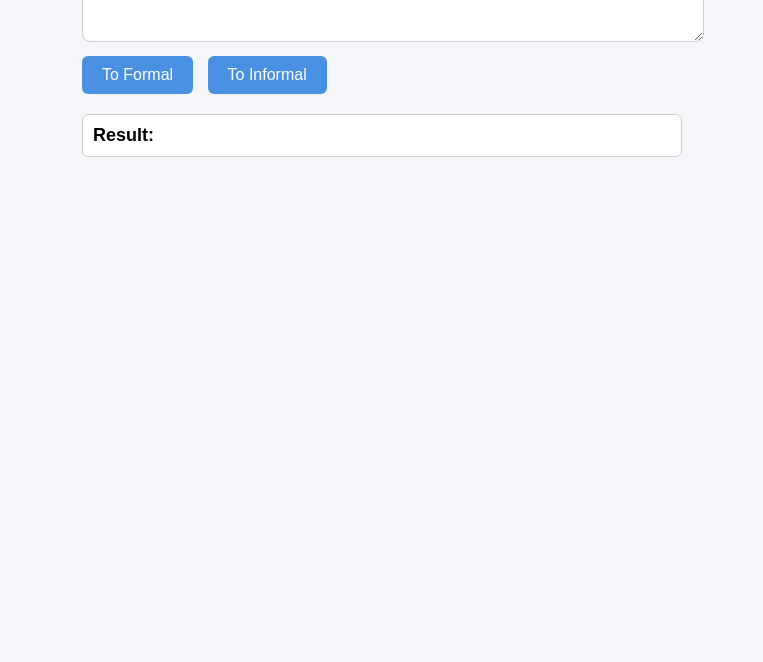
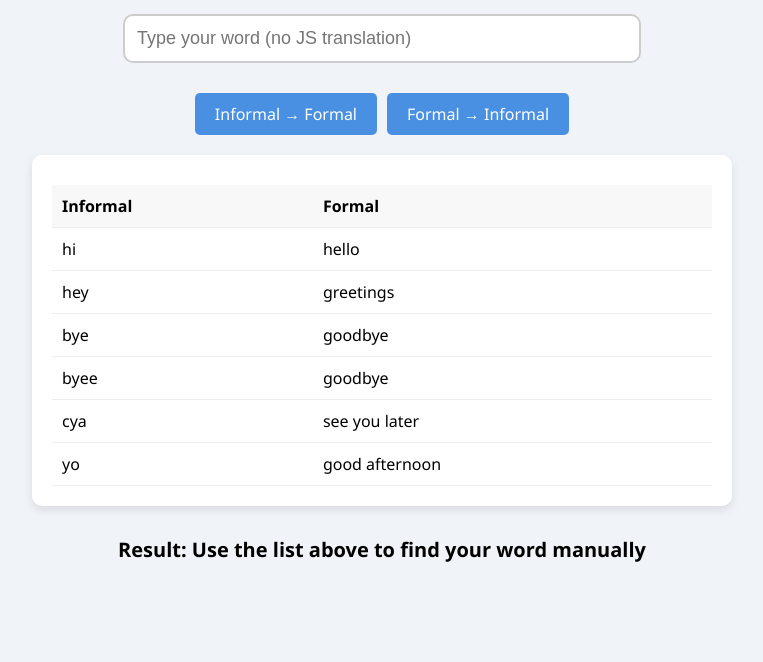
Before and after one commit to Xyy155/xyy155.sp.github.io, a plain HTML site: page index.html in a window 1280 px wide. Shown: the part 138-800 px from the top of the page, without its empty margins (258-1021 px from the left). Drawn offline with Linux system fonts and the light colour scheme.

Commit message:
Update index.html

```diff
--- a/index.html
+++ b/index.html
@@ -1,118 +1,139 @@
 <!DOCTYPE html>
 <html lang="en">
 <head>
-  <meta charset="UTF-8" />
-  <meta name="viewport" content="width=device-width, initial-scale=1.0" />
+  <meta charset="UTF-8">
   <title>IF-F Translator</title>
   <style>
     body {
-      font-family: Arial, sans-serif;
-      padding: 20px;
-      max-width: 600px;
+      font-family: 'Segoe UI', sans-serif;
+      background: #f0f4f8;
+      padding: 40px;
+      max-width: 700px;
       margin: auto;
-      background: #f4f6f9;
     }
 
     h1 {
       text-align: center;
-      margin-bottom: 20px;
-      font-size: 2em;
+      font-size: 2.5em;
+      color: #333;
     }
 
-    textarea {
-      width: 100%;
-      height: 60px;
-      font-size: 16px;
-      padding: 10px;
-      border-radius: 8px;
-      border: 1px solid #ccc;
+    .input-area {
+      text-align: center;
+      margin: 30px 0;
     }
 
-    button {
-      margin: 10px 10px 0 0;
-      padding: 10px 20px;
-      font-size: 16px;
-      background-color: #4a90e2;
-      color: white;
-      border: none;
-      border-radius: 6px;
-      cursor: pointer;
+    input[type="text"] {
+      padding: 12px;
+      width: 70%;
+      font-size: 18px;
+      border-radius: 10px;
+      border: 2px solid #ccc;
     }
 
-    button:hover {
-      background-color: #357ABD;
+    .tabs {
+      display: flex;
+      justify-content: center;
+      margin-bottom: 20px;
     }
 
-    #output {
-      margin-top: 20px;
+    .tab {
+      padding: 10px 20px;
+      margin: 0 5px;
+      background: #4a90e2;
+      color: white;
+      border-radius: 5px;
+      cursor: pointer;
+      transition: 0.3s;
+    }
+
+    .tab:hover {
+      background: #357ABD;
+    }
+
+    input[name="mode"] {
+      display: none;
+    }
+
+    .content {
+      display: none;
+      background: white;
+      padding: 20px;
+      border-radius: 10px;
+      box-shadow: 0 4px 10px rgba(0, 0, 0, 0.1);
+    }
+
+    #ifTof:checked ~ .contents #ifTofContent,
+    #fToif:checked ~ .contents #fToifContent {
+      display: block;
+    }
+
+    table {
+      width: 100%;
+      border-collapse: collapse;
+      margin-top: 10px;
+    }
+
+    th, td {
+      padding: 10px;
+      text-align: left;
+      border-bottom: 1px solid #eee;
+    }
+
+    th {
+      background: #f8f8f8;
+    }
+
+    .result-label {
+      font-size: 20px;
       font-weight: bold;
-      white-space: pre-wrap;
-      font-size: 18px;
-      padding: 10px;
-      border-radius: 6px;
-      background-color: #ffffff;
-      border: 1px solid #ccc;
+      margin-top: 30px;
+      text-align: center;
     }
   </style>
 </head>
 <body>
+
   <h1>IF-F Translator</h1>
-  <textarea id="inputText" placeholder="Type a greeting or 'list'"></textarea><br>
-  <button id="toFormalBtn">To Formal</button>
-  <button id="toInformalBtn">To Informal</button>
-  <div id="output">Result:</div>
 
-  <script>
-    const informalToFormal = {
-      "hi": "hello",
-      "hey": "greetings",
-      "bye": "goodbye",
-      "byee": "goodbye",
-      "cya": "see you later",
-      "yo": "good afternoon"
-    };
+  <div class="input-area">
+    <input type="text" placeholder="Type your word (no JS translation)">
+  </div>
 
-    const formalToInformal = {};
-    for (const key in informalToFormal) {
-      formalToInformal[informalToFormal[key]] = key;
-    }
+  <div class="tabs">
+    <label class="tab" for="ifTof">Informal → Formal</label>
+    <label class="tab" for="fToif">Formal → Informal</label>
+  </div>
 
-    function runTranslation(mode) {
-      const inputRaw = document.getElementById('inputText').value.trim().toLowerCase();
-      const output = document.getElementById('output');
+  <input type="radio" name="mode" id="ifTof" checked>
+  <input type="radio" name="mode" id="fToif">
 
-      if (inputRaw === '') {
-        output.textContent = "Result: Please enter a greeting or 'list'.";
-        return;
-      }
+  <div class="contents">
+    <div class="content" id="ifTofContent">
+      <table>
+        <tr><th>Informal</th><th>Formal</th></tr>
+        <tr><td>hi</td><td>hello</td></tr>
+        <tr><td>hey</td><td>greetings</td></tr>
+        <tr><td>bye</td><td>goodbye</td></tr>
+        <tr><td>byee</td><td>goodbye</td></tr>
+        <tr><td>cya</td><td>see you later</td></tr>
+        <tr><td>yo</td><td>good afternoon</td></tr>
+      </table>
+    </div>
 
-      if (inputRaw === 'list') {
-        let listText = 'Result:\n\nINFORMAL ↔ FORMAL\n\n';
-        for (const informal in informalToFormal) {
-          listText += informal + " ↔ " + informalToFormal[informal] + "\n";
-        }
-        output.textContent = listText;
-        return;
-      }
+    <div class="content" id="fToifContent">
+      <table>
+        <tr><th>Formal</th><th>Informal</th></tr>
+        <tr><td>hello</td><td>hi</td></tr>
+        <tr><td>greetings</td><td>hey</td></tr>
+        <tr><td>goodbye</td><td>bye / byee</td></tr>
+        <tr><td>see you later</td><td>cya</td></tr>
+        <tr><td>good afternoon</td><td>yo</td></tr>
+      </table>
+    </div>
+  </div>
 
-      const dictionary = mode === 'formal' ? informalToFormal : formalToInformal;
+  <div class="result-label">Result: Use the list above to find your word manually</div>
 
-      if (dictionary[inputRaw]) {
-        output.textContent = "Result: " + dictionary[inputRaw];
-      } else {
-        output.textContent = "Result: ERROR — Greeting not recognized!";
-      }
-    }
-
-    document.addEventListener('DOMContentLoaded', function () {
-      document.getElementById('toFormalBtn').addEventListener('click', function () {
-        runTranslation('formal');
-      });
-
-      document.getElementById('toInformalBtn').addEventListener('click', function () {
-        runTranslation('informal');
-      });
-    });
-  </script>
 </body>
 </html>
```
